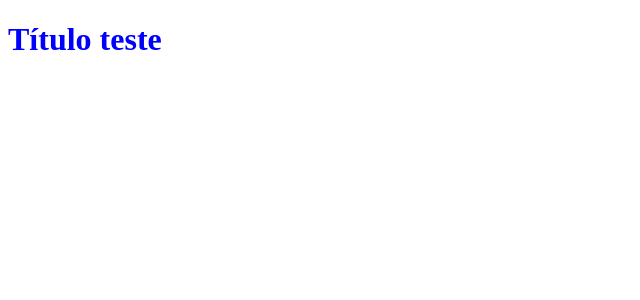
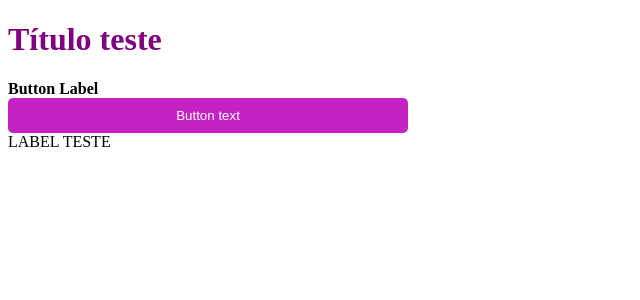
Before and after one commit to MarcosPassos-git/growth-reactjs-revisao, a Next.js app: page / in a window 1280 px wide. Shown: the top 300 px of the page, without its empty margins (0-640 px from the left). Built offline with nearby package versions, Linux system fonts and the light colour scheme.

Commit message:
Criado exemplo com scss

```diff
--- a/package.json
+++ b/package.json
@@ -14,7 +14,8 @@
   "dependencies": {
     "next": "^12.1.6",
     "react": "^18.1.0",
-    "react-dom": "^18.1.0"
+    "react-dom": "^18.1.0",
+    "sass": "^1.52.1"
   },
   "devDependencies": {
     "eslint": "^8.15.0",
--- a/pages/index.jsx
+++ b/pages/index.jsx
@@ -1,5 +1,12 @@
 import Title from '../src/components/title/title'
+import Button from '../src/components/button/button'
 
 export default function HomePage() {
-  return <Title>Título teste</Title>
+  return (
+    <>
+      <Title>Título teste</Title>
+      <Button>Botão</Button>
+      <label>LABEL TESTE</label>
+    </>
+  )
 }
--- /dev/null
+++ b/src/components/button/button.jsx
@@ -0,0 +1,10 @@
+import styles from './button.module.scss'
+
+export default function Button() {
+  return (
+    <div className={styles.button}>
+      <label>Button Label</label>
+      <button>Button text</button>
+    </div>
+  )
+}
--- /dev/null
+++ b/src/components/button/button.module.scss
@@ -0,0 +1,20 @@
+$primary-color: rgb(197, 34, 197);
+
+.button {
+    display: flex;
+    flex-direction: column;
+    max-width: 400px;
+
+    label {
+        font-weight: bold;
+    }
+
+    button {
+        background-color: $primary-color;
+        color: white;
+        border: none;
+        border-radius: 5px;
+        padding: 10px 20px;
+        cursor: pointer;
+    }
+}
--- a/src/components/title/title.jsx
+++ b/src/components/title/title.jsx
@@ -1,4 +1,4 @@
-import styles from './title.module.css'
+import styles from './title.module.scss'
 
 export default function Title(props) {
   return <h1 className={styles.title}>{props.children}</h1>
--- a/src/components/title/title.module.css
+++ /dev/null
@@ -1,3 +0,0 @@
-.title {
-    color: blue;
-}
--- /dev/null
+++ b/src/components/title/title.module.scss
@@ -0,0 +1,5 @@
+$primary-color: purple;
+
+.title {
+    color: $primary-color;
+}
```
Also changed, not shown: 1 other file (tests, documents, lock files or other folders).
